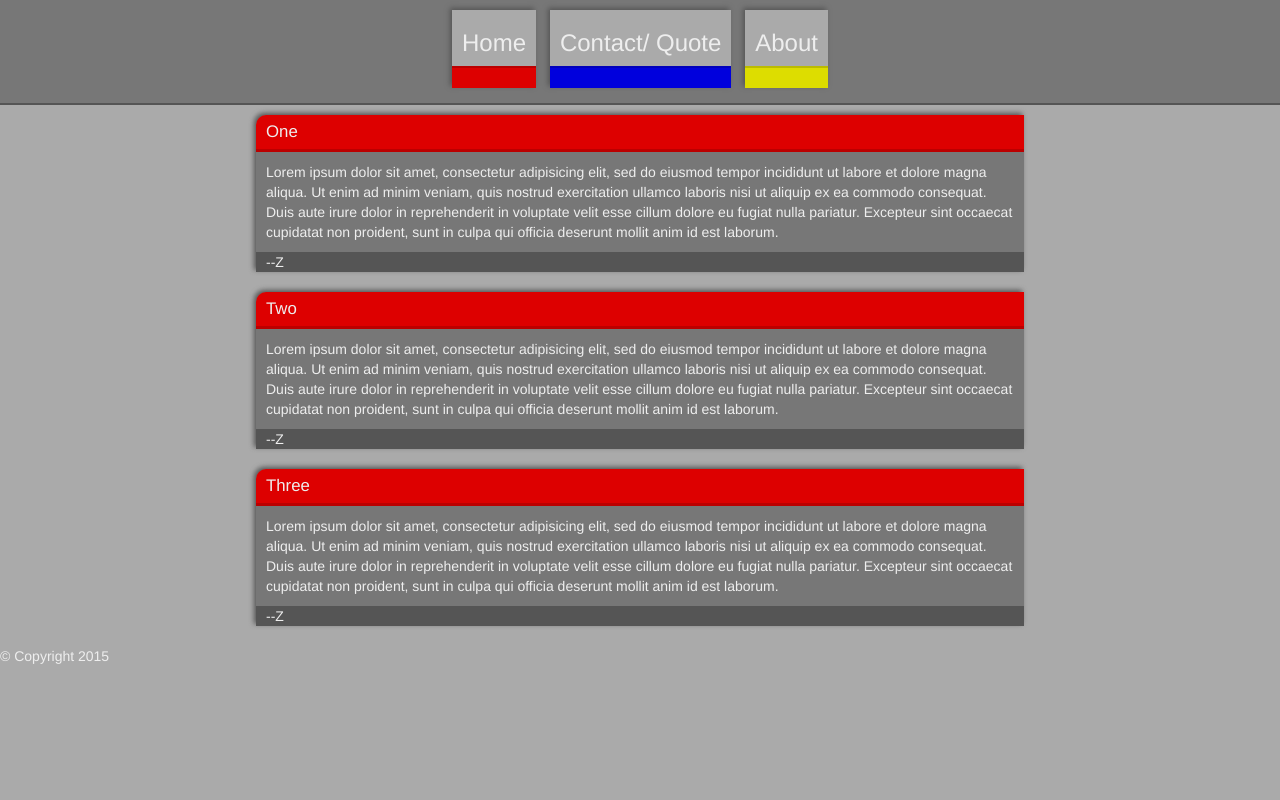
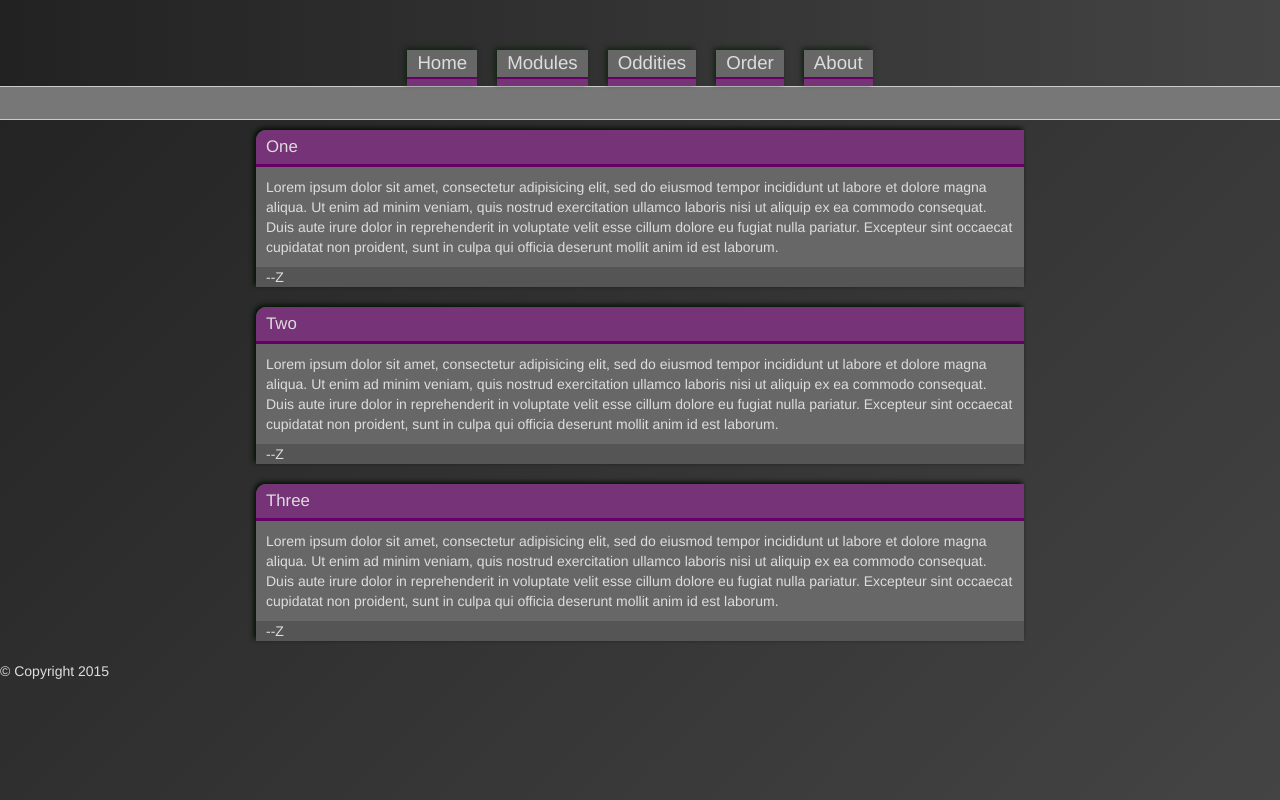
Before and after one commit to MrBZapp/MetaphaseWeb, a Flask app: page /mastering in a window 1280 px wide. Run offline with Flask 2, Linux system fonts and the light colour scheme.

Commit message:
dramatic changes.  a lot more dimension

```diff
--- a/www/mainsite/Static/css/mastering_style.css
+++ b/www/mainsite/Static/css/mastering_style.css
@@ -1,9 +1,10 @@
 body {
-	background-color: #aaa;
-	color: #eee;
+	background: linear-gradient(135deg, #222, #444);
+	color: #ddd;
 }
+
 a {
-	color: #eee;
+	color: #ddd;
 }
 
 a:hover {
@@ -14,22 +15,34 @@ a:hover {
 
 .header {
 	width: 100%;
-	background-color: #777;
-	padding: 10px;
-	border-bottom: solid;
-	border-width: 2px;
-	border-color: #555;
+	background: linear-gradient(90deg, #222, #444);
+	padding-top: 50px;
 	text-align: center;
+	font-size: 0pt;
+}
+
+.submenu {
+    border-top: solid;
+    border-bottom: solid;
+    border-width: 1px;
+    border-color: #CCC;
+    height: 25pt;
+    background-color: #777;
+    width: 100%;
 }
 
 .mastering_body {
+
 }
+
 .title_link {
+	font-size: 14pt;
 	display: inline-block;
-	margin-left: 5px;
-	margin-right: 5px;
-    background-color: #aaa;
-	box-shadow: -2px -2px 5px #555;
+	margin-left: 10px;
+	margin-right: 10px;
+    background-color: #676767;
+	box-shadow: -2px -2px 5px #121;
+	#border-radius: 5px;
 }
 
 .table{
@@ -56,6 +69,7 @@ a:hover {
 .table-cell.accent {
 	border-top: solid;
 	border-width: 2px;
+	font-size: 4pt;
 }
 
 .accent.red {
@@ -73,6 +87,12 @@ a:hover {
 	border-color: #bb0;
 }
 
+.accent.purple {
+	background-color: #737;
+	border-color: #606;
+}
+
+
 .title_link:hover .accent.red {
 	background-color: #e00;
 }
@@ -86,7 +106,9 @@ a:hover {
 	background-color: #ee0;
 }
 
-
+.title_link:hover .accent.purple {
+	background-color: #707;
+}
 /* post styles */
 .mastering_body {
 	width: 60%;
@@ -96,15 +118,15 @@ a:hover {
 	margin-top: 10px;
 	margin-bottom: 20px;
 	border-top-left-radius: 10px;
-	background-color: #777;
-	box-shadow: -2px -2px 5px #555;
+	background-color: #676767;
+	box-shadow: -2px -2px 5px #010;
 }
 
 .post-header {
 	border-bottom: solid;
-	border-color: #b00;
+	border-color: #606;
 	border-top-left-radius: 10px;
-	background-color: #d00;
+	background-color: #737;
 	padding: 5px;
 	padding-left: 10px;
 	font-size: larger;
--- a/www/mainsite/templates/layout_header.html
+++ b/www/mainsite/templates/layout_header.html
@@ -21,7 +21,6 @@
   	        </a>
     	</div>
 	{% endfor %}
-
 		<div class="navblock" id="rightpad">
 		    <div class="nav-caption"></div>
    	  	    <!--  <div class="nav-bottom"></div>  -->
--- a/www/mainsite/templates/mastering/mastering_head.html
+++ b/www/mainsite/templates/mastering/mastering_head.html
@@ -1,20 +1,22 @@
 <div class="header">
 	<div class="container-fluid">
 	{% for href, id, caption, color in [
-			    ('/', 'index', 'Home', 'red'),
-			    ('/contact/', 'contact', 'Contact/ Quote', 'blue'),
-			    ('/about/', 'about', 'About', 'yellow'),
+	    ('/', 'index', 'Home', 'purple'),
+	    ('/modules/', 'modules', 'Modules', 'purple'),
+	    ('/oddities/', 'oddities', 'Oddities', 'purple'),
+	    ('/order/', 'order', 'Order', 'purple'),
+	    ('/about/', 'about', 'About', 'purple'),
 	  ] %}
-				<a  href="mastering{{ href|e }}">
+		<a href="mastering{{ href|e }}">
 		  	<div class="title_link">
 		        <div class="table">
 		        	<div class="table-row">
 			            <div class="table-cell {{ color|e }}" id="content">
-					            	<h3>{{ caption|e }}</h3>
+			            	{{ caption|e }}
 			            </div>
 	  				</div>
 	  				<div class="table-row">
-								<div class="table-cell accent {{ color|e }}"> &nbsp;</div>
+						<div class="table-cell accent {{ color|e }}">&nbsp;</div>
 	  				</div>
 	  			</div>
 	  		</div>
@@ -22,4 +24,6 @@
 			{% endfor %}
 	</div>
 </div>
+<div class="submenu">
+	&nbsp;
 </div>
```
Also changed, not shown: www/mainsite/Static/css/style.css (+42 -11 lines), www/mainsite/templates/layout_body.html (+14 -5 lines), 1 other file. Lines whose indentation alone changed are shown as unchanged.
